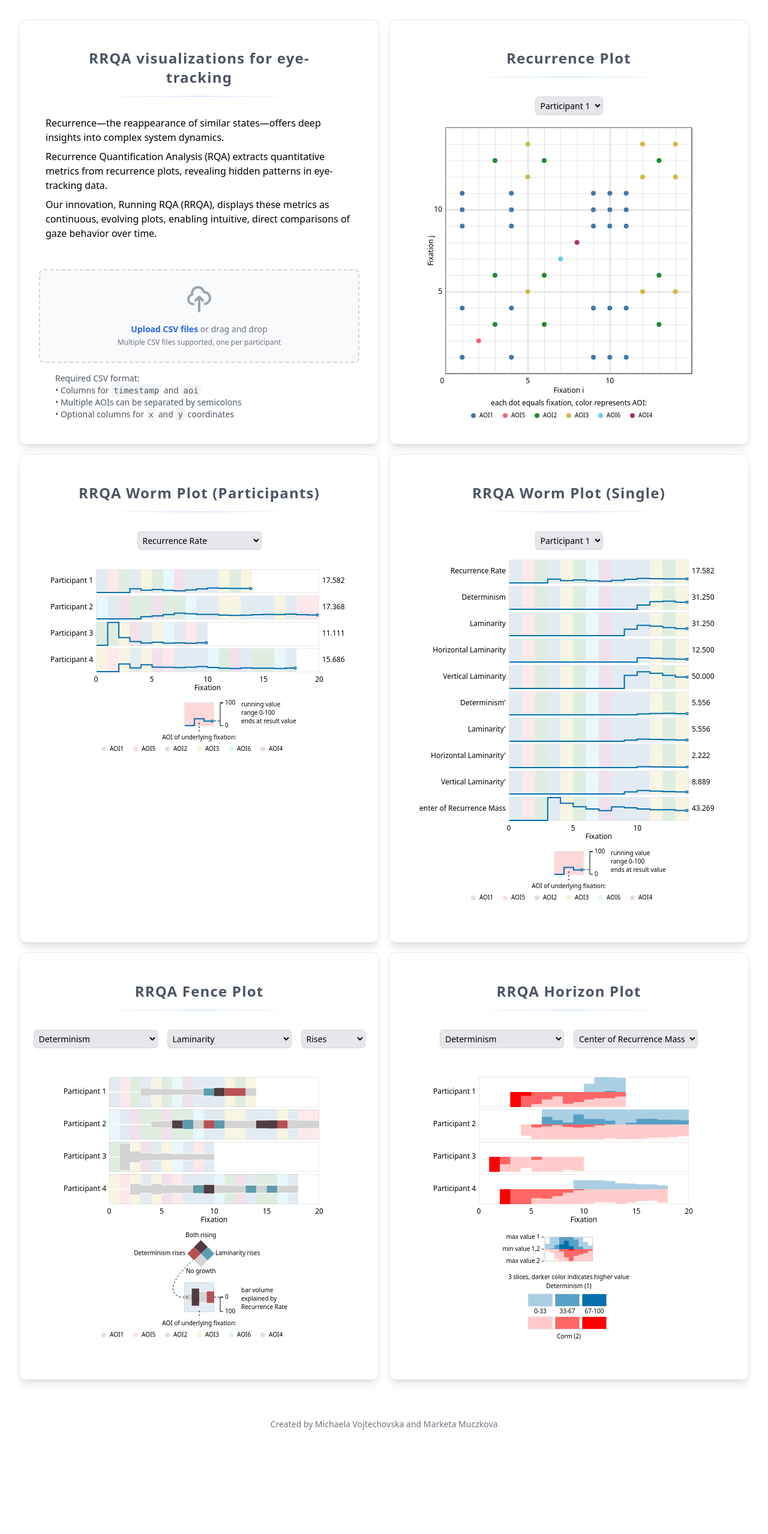
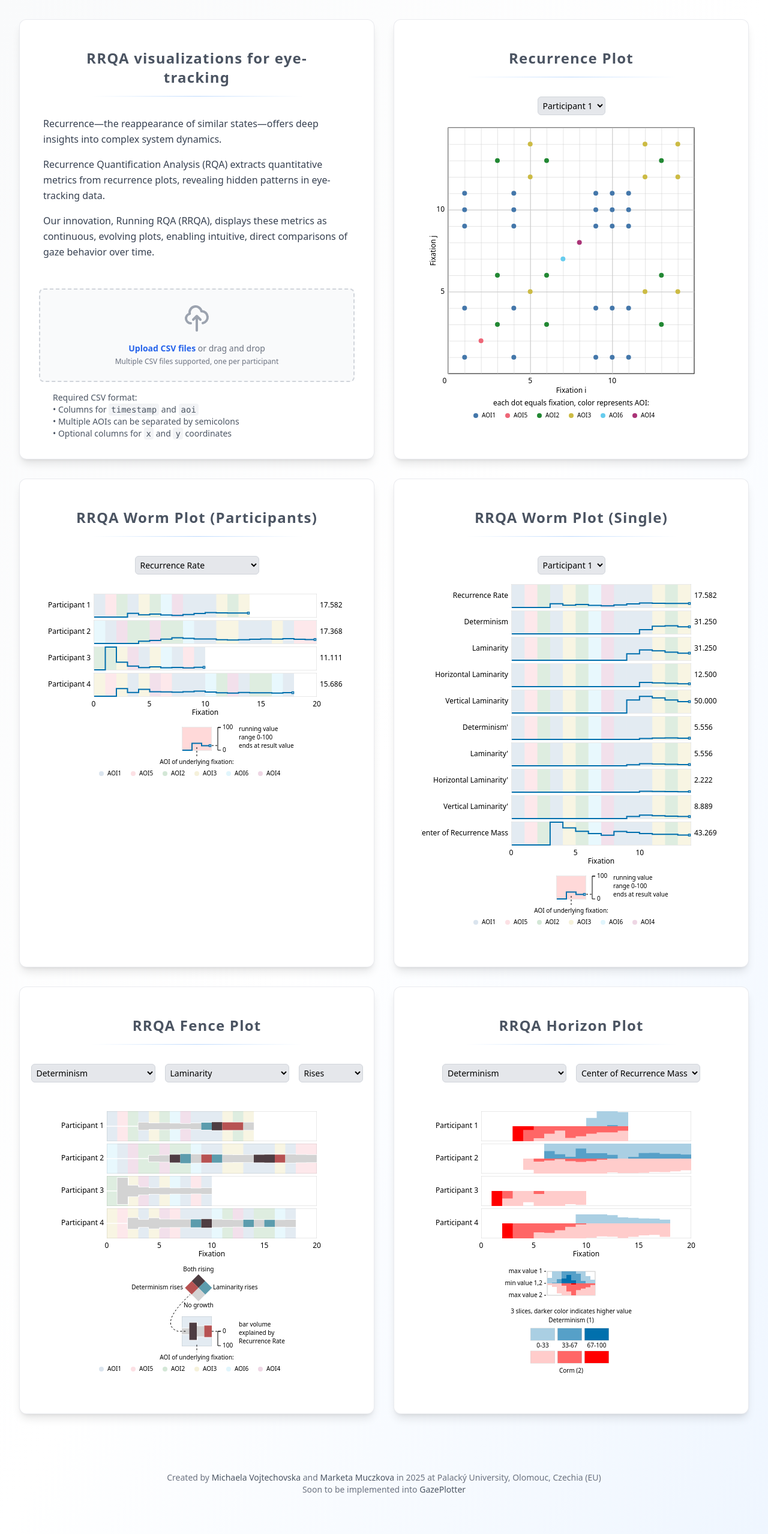
Before and after one commit to misavojte/Running-RQA-Plots, a SvelteKit app: page / in a window 1280 px wide. Shown: the whole page at 60% size. Before the commit the page ends 2417 px from the top, so only its background shows below. Built offline with nearby package versions, Linux system fonts and the light colour scheme.

Commit message:
feat(ui): add full page gradient background and improve text styling

```diff
--- a/src/lib/components/DemoPlotFrame.svelte
+++ b/src/lib/components/DemoPlotFrame.svelte
@@ -10,7 +10,7 @@
   const headerClass = "text-2xl font-semibold text-gray-700/90 tracking-wider relative px-8 py-4 text-center w-full after:content-[''] after:absolute after:bottom-0 after:left-1/2 after:-translate-x-1/2 after:w-2/3 after:h-[1px] after:bg-gradient-to-r after:from-transparent after:via-blue-400/60 after:to-transparent after:opacity-70 after:transition-all after:duration-300";
 </script>
 
-<section class="rounded-xl border border-gray-200/80 p-8 shadow-lg hover:shadow-xl transition-all duration-300 flex flex-col gap-8 items-center justify-start bg-white/95">
+<section class="rounded-xl border bg-white border-gray-200/80 p-8 shadow-lg hover:shadow-xl transition-all duration-300 flex flex-col gap-8 items-center justify-start">
     {#if level === 'h1'}
         <h1 class={headerClass}>{@html title}</h1>
     {:else}
--- a/src/routes/+page.svelte
+++ b/src/routes/+page.svelte
@@ -112,17 +112,23 @@
     </div>
 {/snippet}
 
+<div class="min-h-screen bg-gradient-to-br from-gray-50 via-white to-blue-50">
     <main class="p-8 max-w-screen-xl mx-auto">
-    <div class="grid grid-cols-1 lg:grid-cols-2 gap-4">
+        <div class="grid grid-cols-1 lg:grid-cols-2 gap-8">
                     <DemoPlotFrame title="RRQA visualizations for eye-tracking" level="h1">
-                <div class="flex flex-col items-center justify-center max-w-lg mx-auto gap-2">
-                    <p>Recurrence—the reappearance of similar states—offers deep insights into complex system dynamics.</p>
-                    <p>Recurrence Quantification Analysis (RQA) extracts quantitative metrics from recurrence plots, revealing hidden patterns in eye-tracking data.</p>
-                    <p>Our innovation, Running RQA (RRQA), displays these metrics as continuous, evolving plots, enabling intuitive, direct comparisons of gaze behavior over time.</p>
+                    <div class="flex flex-col items-center justify-center max-w-lg mx-auto gap-4">
+                        <p class="text-gray-700 leading-relaxed">
+                            <span class="font-medium">Recurrence</span>—the reappearance of similar states—offers deep insights into complex system dynamics.
+                        </p>
+                        <p class="text-gray-700 leading-relaxed">
+                            <span class="font-medium">Recurrence Quantification Analysis (RQA)</span> extracts quantitative metrics from recurrence plots, revealing hidden patterns in eye-tracking data.
+                        </p>
+                        <p class="text-gray-700 leading-relaxed">
+                            Our innovation, <span class="font-medium">Running RQA (RRQA)</span>, displays these metrics as continuous, evolving plots, enabling intuitive, direct comparisons of gaze behavior over time.
+                        </p>
                     </div>
                     <DemoUpload bind:fixationGroups={arrayOfRandomFixationSetsWithLabels} />
                 </DemoPlotFrame>
-
                 <DemoPlotFrame title="Recurrence Plot">
                     <div class="flex flex-col items-center justify-center">
                         {#if arrayOfRandomFixationSetsWithLabels.length > 0}
@@ -199,7 +205,6 @@
                         {/if}
                     </div>
                 </DemoPlotFrame>
-
                 <DemoPlotFrame title="RRQA Fence Plot">
                     <div class="flex flex-row items-center justify-center gap-4">
                     <select bind:value={series2Type} class="bg-gray-200 p-1 rounded-md border-gray-300 border mb-4 text-sm">
@@ -280,5 +285,17 @@
     </main>
 
     <footer class="text-center text-sm text-gray-500 mt-8 max-w-screen-xl mx-auto px-8 pb-8">
-    <p>Created by <a href="https://vojtechovska.com" class="text-gray-500 hover:text-gray-700">Michaela Vojtechovska</a> and <a href="https://muczkova.com" class="text-gray-500 hover:text-gray-700">Marketa Muczkova</a></p>
+        <div class="py-8">
+            <p>Created by
+                <a href="https://vojtechovska.com" class="text-gray-600 hover:text-blue-600 transition-colors duration-200">Michaela Vojtechovska</a>
+                and
+                <a href="https://muczkova.com" class="text-gray-600 hover:text-blue-600 transition-colors duration-200">Marketa Muczkova</a>
+                in 2025 at Palacký University, Olomouc, Czechia (EU)
+            </p>
+            <p>
+                Soon to be implemented into
+                <a href="https://gazeplotter.com" class="text-gray-600 hover:text-blue-600 transition-colors duration-200">GazePlotter</a>
+            </p>
+        </div>
     </footer>
+</div>
```
Lines whose indentation alone changed are shown as unchanged.
